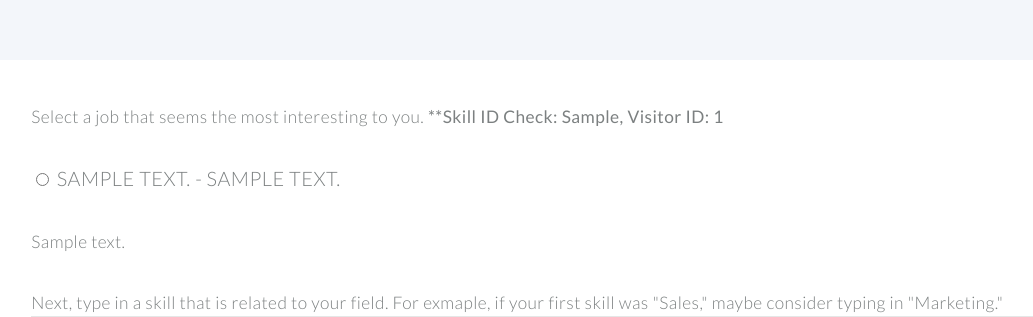
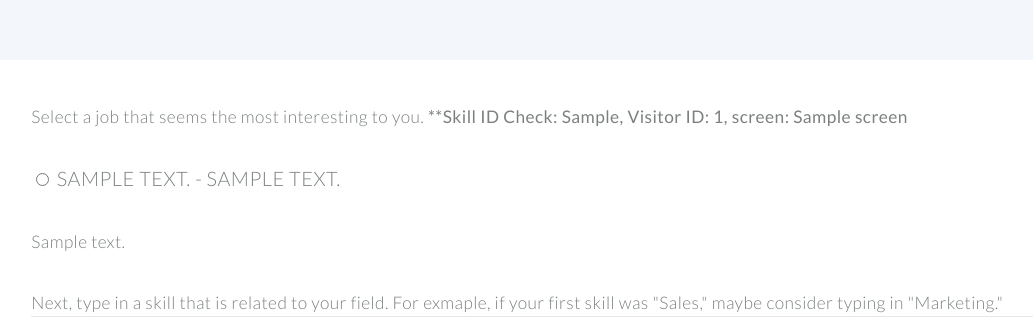
Before and after one commit to warbee/jobrone, a Flask app: template templates/joblist.html in a window 1280 px wide. Shown: the part 269-586 px from the top of the page, without its empty margins (44-1077 px from the left). Run offline with Flask 2, Linux system fonts and the light colour scheme; the template is opened without the code that fills it: most values are stand-ins (such as "Sample title", 1, 10 or a date in 2020).

Commit message:
Adding session handling--just added the call to the library, and trying to add session count.

```diff
--- a/app.py
+++ b/app.py
@@ -1,4 +1,4 @@
-from flask import Flask, url_for, render_template, flash, request
+from flask import Flask, url_for, render_template, flash, request, session
 from flask.ext.sqlalchemy import SQLAlchemy
 from sqlalchemy import and_
 import os
@@ -12,11 +12,12 @@ import models
 
 @app.route('/')
 def index():
-    return render_template('index.html')
+	session['screen'] = 1
+	return render_template('index.html')
 
 @app.route('/wizard', methods=['GET'])
 def getStarted():
-	screen = request.args.get('screen')
+	screen = session['screen']
 	email = request.args.get('email')
 	first_search = request.args.get('first_search')
 
--- a/templates/joblist.html
+++ b/templates/joblist.html
@@ -2,7 +2,7 @@
 {% block body %}
 <section>
 	<header>
-		Select a job that seems the most interesting to you.  <strong>**Skill ID Check: {{ skill_check }}, Visitor ID: {{ visitor_id }}</strong>
+		Select a job that seems the most interesting to you.  <strong>**Skill ID Check: {{ skill_check }}, Visitor ID: {{ visitor_id }}, screen: {{screen}}</strong>
 	</header>
 
 <form action="{{ url_for('getStarted') }}" method="GET">
```
Also changed, not shown: 1 other file.
